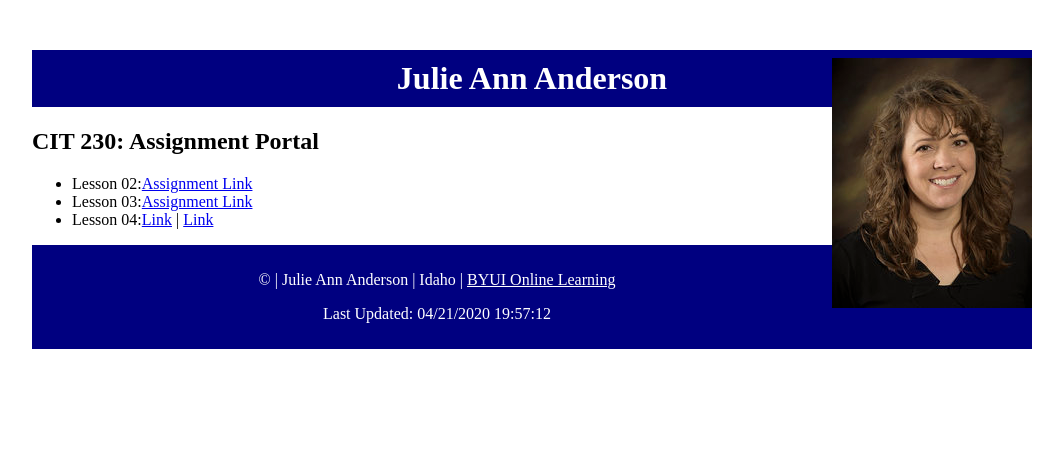
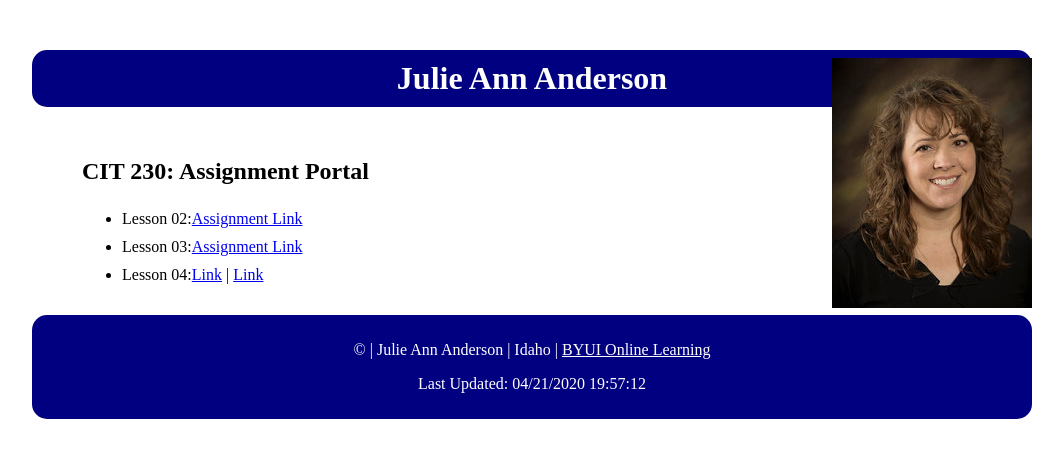
Before and after one commit to andejuli/andejuli.github.io, a PHP site: page / in a window 1280 px wide. Shown: the top 458 px of the page, without its empty margins (108-1171 px from the left). Run offline with PHP 8.4, Linux system fonts and the light colour scheme.

Commit message:
fixed a typo

```diff
--- a/css/main.css
+++ b/css/main.css
@@ -2,12 +2,16 @@
     width: 80%;
     max-width: 1000px;
     margin: 50px auto;
+}
+main {
+    padding: 10px 50px;
 }
 h1, footer {
     background-color: navy;
     color: white;
     padding: 10px;
     text-align:center;
+    border-radius: 15px;
 }
 footer a {
     color: white;
@@ -16,3 +20,6 @@ img{
     float: right;
     margin-top: -70px;
 }
+li {
+    padding: 5px 0;
+}
```
